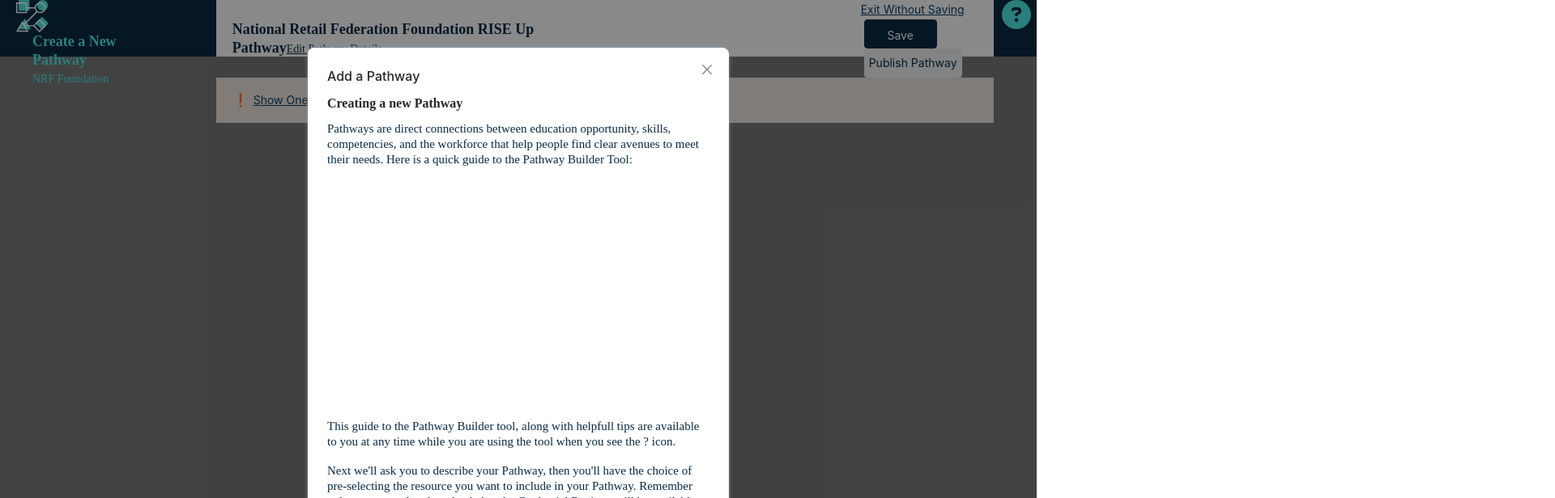
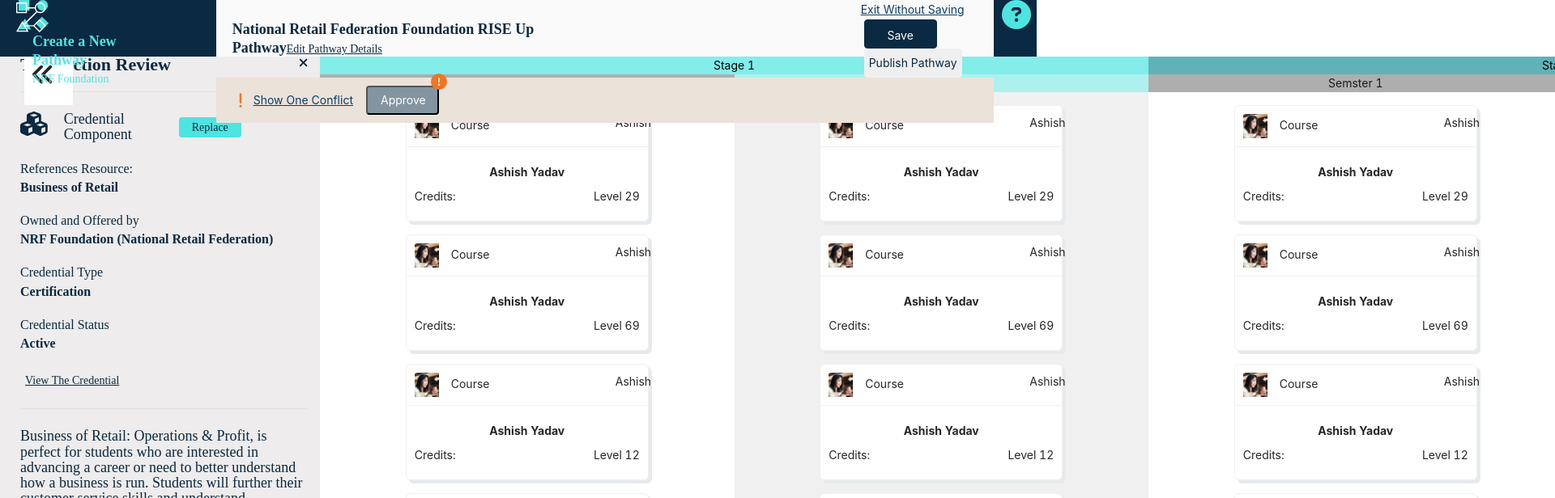
Before and after one commit to CredentialEngine/PathwayBuilder, a React (Create React App) app: page / in a window 1280 px wide. Shown: the top 616 px of the page at 81% size, 1920 px wide, since content can reach past the window. Built offline with nearby package versions, Linux system fonts and the light colour scheme.

Commit message:
Implemented central pannel and tried to implement left drawer

```diff
--- a/src/App.tsx
+++ b/src/App.tsx
@@ -14,12 +14,14 @@
 import RightPanel from './components/rightPanel';
 import AddPathwayForm from './screens/addPathwayForm';
 import CreatePathway from './screens/createPathway/createPathway';
+import Columns from './screens/homePage';
+import TestComponent from './screens/testComponent';
 
 const App = () => {
   const [isrightPanelDrawerVisible, setRightPanelDrawerVisible] =
     useState<boolean>(false);
   const [isCreatePathwayVisible, setIsCreatePathwayVisible] =
-    useState<boolean>(true);
+    useState<boolean>(false);
   const [isAddPathwayVisible, setIsAddPathwayVisible] =
     useState<boolean>(false);
   const [isConditionComponentVisible, setIsConditionComponentVisible] =
@@ -44,6 +46,10 @@
   };
 
   const onCloseHandler = () => {
+    const element = document.getElementById('left-frame');
+    if (element != null) {
+      element.style.display = 'none';
+    }
     setRightPanelDrawerVisible(false);
   };
 
@@ -59,6 +65,9 @@
     <div>
       <Header />
       <MainContainer>
+        <TestComponent>
+          <RightPanel onCloseHandler={onCloseHandler} />
+        </TestComponent>
         <Modal
           visible={isCreatePathwayVisible}
           onOk={oncreatePathwayOkHandler}
@@ -99,6 +108,7 @@
         >
           <ConditionalComponent />
         </Modal>
+        <Columns />
       </MainContainer>
     </div>
   );
--- a/src/components/dropWrapper/index.tsx
+++ b/src/components/dropWrapper/index.tsx
@@ -14,7 +14,14 @@
     onDrop(data);
   };
   return (
-    <div onDragOver={allowDrop} onDrop={handleDrop} className="drop-wrapper">
+    <div
+      onDragOver={allowDrop}
+      onDrop={handleDrop}
+      style={{
+        display: 'flex',
+        width: '100%',
+      }}
+    >
       {children}
     </div>
   );
--- a/src/components/mainContainer/index.module.scss
+++ b/src/components/mainContainer/index.module.scss
@@ -6,6 +6,7 @@
   bottom: 0;
   min-height: calc(100vh - 70px);
   position: relative;
+  width: 4092px;
   //  overflow-x:auto;
   //  padding-top: 70px;
 }
--- /dev/null
+++ b/src/screens/homePage/index.tsx
@@ -0,0 +1,210 @@
+import { Col, Row } from 'antd';
+import React from 'react';
+
+import CourseCard from '../../components/courseCard';
+import DropWrapper from '../../components/dropWrapper';
+
+const Columns: React.FC = () => {
+  const items = [
+    {
+      id: 1,
+      level: '29',
+      credit: '40',
+      title: 'first test card',
+    },
+    {
+      id: 2,
+      level: '69',
+      credit: '11',
+      title: 'first test card',
+    },
+    {
+      id: 3,
+      level: '12',
+      credit: '38',
+      title: 'first test card',
+    },
+    {
+      id: 4,
+      level: '76',
+      credit: '23',
+      title: 'first test card',
+    },
+  ];
+  const columns = [
+    {
+      title: 'Stage 1',
+      color: '#83edea',
+      children: [
+        {
+          id: 1,
+          title: 'Semster 1',
+          color: '#48bdba',
+        },
+        {
+          id: 2,
+          title: 'Semster 2',
+          color: '#adf1ef',
+        },
+      ],
+    },
+    {
+      title: 'Stage 2',
+      color: '#5fb3b8',
+      children: [
+        {
+          id: 1,
+          title: 'Semster 1',
+          color: '#48bdba',
+        },
+        {
+          id: 2,
+          title: 'Semster 2',
+          color: '#adf1ef',
+        },
+      ],
+    },
+    {
+      title: 'Stage 3',
+      color: '#83edea',
+      children: [
+        {
+          id: 1,
+          title: 'Semster 1',
+          color: '#48bdba',
+        },
+        {
+          id: 2,
+          title: 'Semster 2',
+          color: '#adf1ef',
+        },
+      ],
+    },
+    {
+      title: 'Stage 4',
+      color: '#5fb3b8',
+      children: [
+        {
+          id: 1,
+          title: 'Semster 1',
+          color: '#48bdba',
+        },
+        {
+          id: 2,
+          title: 'Semster 2',
+          color: '#adf1ef',
+        },
+      ],
+    },
+  ];
+
+  const ondrop = (e: any) => {
+    e.preventDefault();
+    const card_id: string = e?.dataTransfer?.getData('card_id');
+    const card = document.getElementById(card_id);
+
+    e.target.style.visibility = 'visible';
+    e.target.style.display = 'block';
+
+    e.target.appendChild(card);
+  };
+
+  // const onDragOver = (e: any) => {
+  //   e.preventDefault();
+  // };
+
+  // const onLeftDrawerClickHandler = () => {
+  //   const element = document.getElementById('left-frame');
+  //   if (element != null) {
+  //     element.style.display = 'none';
+  //   }
+  // };
+
+  return (
+    <div style={{ width: '100%', marginLeft: '395px' }}>
+      <Row>
+        {/* <div
+          style={{
+            width: '60px',
+            height: '60px',
+            backgroundColor: 'white',
+            position: 'fixed',
+            top: 'auto',
+            left: '30px',
+            zIndex: 9,
+          }}
+          onClick={onLeftDrawerClickHandler}
+        >
+          <FontAwesomeIcon
+            icon={faAngleDoubleLeft}
+            style={{
+              height: '30px',
+              width: '30px',
+              display: 'flex',
+              justifyContent: 'center',
+              textAlign: 'center',
+              padding: '7px 8px',
+            }}
+          />
+        </div> */}
+
+        {columns.map((column: any) => (
+          <Col
+            key={column.title}
+            span={24 / columns.length}
+            style={{ backgroundColor: `${column.color}`, textAlign: 'center' }}
+          >
+            <span style={{ color: '#000000' }}>{column.title}</span>
+            <Row>
+              <DropWrapper onDrop={ondrop}>
+                {column.children.map((child: any) => (
+                  <Col
+                    draggable={true}
+                    key={child.title}
+                    span={24 / column.children.length}
+                    style={{
+                      backgroundColor: `${
+                        child.id % 2 !== 0 ? '#ffffff' : '#f0f0f0'
+                      }`,
+                      textAlign: 'center',
+                      height: '100vh',
+                    }}
+                  >
+                    <div
+                      style={{
+                        display: 'flex',
+                        flexDirection: 'column',
+                        justifyContent: 'center',
+                        alignItems: 'center',
+                      }}
+                    >
+                      <span
+                        style={{
+                          width: '100%',
+                          backgroundColor: `${
+                            child.id % 2 === 0 ? child.color : '#aeaeae'
+                          }`,
+                        }}
+                      >
+                        {child.title}
+                      </span>
+                      {items.map((item: any) => (
+                        <CourseCard
+                          key={item.id}
+                          level={item.level}
+                          credits={item.credits}
+                        />
+                      ))}
+                    </div>
+                  </Col>
+                ))}
+              </DropWrapper>
+            </Row>
+          </Col>
+        ))}
+      </Row>
+    </div>
+  );
+};
+
+export default Columns;
--- a/src/screens/testComponent.tsx
+++ b/src/screens/testComponent.tsx
@@ -1,9 +1,59 @@
+import { faAngleDoubleLeft } from '@fortawesome/free-solid-svg-icons';
+import { FontAwesomeIcon } from '@fortawesome/react-fontawesome';
 import React from 'react';
 
-const TestComponent = () => (
-  <div style={{ width: '30%', display: 'flex', justifyContent: 'flex-end' }}>
-    Lets check the header
-  </div>
-);
+export interface Props {
+  children: React.ReactNode;
+}
+
+const TestComponent = (props: Props) => {
+  const { children } = props;
+  return (
+    <div>
+      <div
+        style={{
+          width: '60px',
+          height: '60px',
+          backgroundColor: 'white',
+          position: 'fixed',
+          top: 'auto',
+          left: '30px',
+          zIndex: 9,
+        }}
+        // onClick={onLeftDrawerClickHandler}
+      >
+        <FontAwesomeIcon
+          icon={faAngleDoubleLeft}
+          style={{
+            height: '30px',
+            width: '30px',
+            display: 'flex',
+            justifyContent: 'center',
+            textAlign: 'center',
+            padding: '7px 8px',
+          }}
+        />
+      </div>
+      <div
+        id="left-frame"
+        style={{
+          width: '395px',
+          display: 'flex',
+          justifyContent: 'flex-end',
+          backgroundColor: '#eeecec',
+          flexDirection: 'row-reverse',
+          position: 'fixed',
+          height: '100%',
+          minHeight: '100%',
+          zIndex: 5,
+          transform: 'translate3d(0%, 0, 0)',
+          transition: 'transform 100ms ease-in',
+        }}
+      >
+        {children}
+      </div>
+    </div>
+  );
+};
 
 export default TestComponent;
```
Also changed, not shown: src/screens/homePage/index.module.scss (added, +23 -0 lines).
